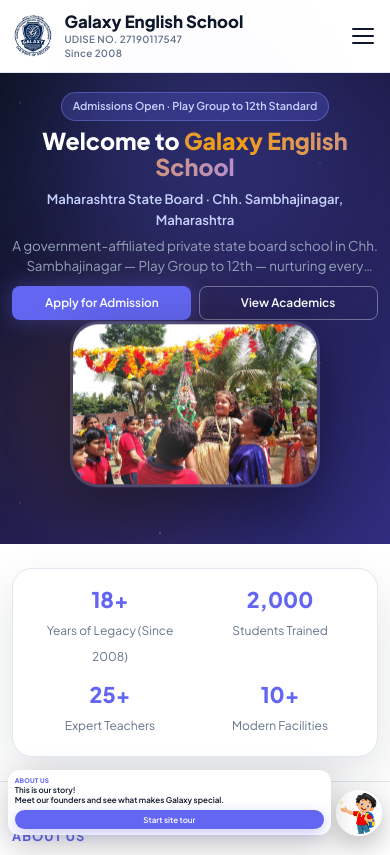
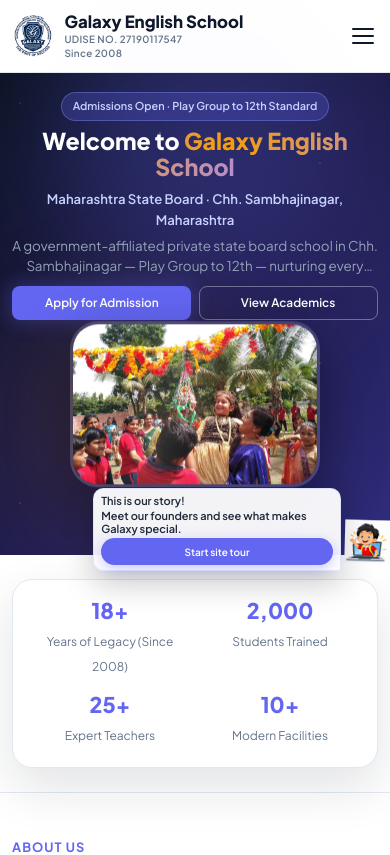
Before and after one commit to GalaxyEnglishSchool/galaxy-english-school, a React (Vite) app: page / in a window 390 px wide. Shown: the top 855 px of the page. Built offline with nearby package versions, Linux system fonts and the light colour scheme.

Commit message:
minor joy changes

```diff
--- a/src/components/About.jsx
+++ b/src/components/About.jsx
@@ -72,7 +72,7 @@
       </div>
 
       <div className="about__joy-track">
-        <JoyGuide variant="section" sectionId="about" />
+        <JoyGuide variant="section" sectionId="about" key="joy-about" />
       </div>
     </section>
   )
--- a/src/components/Hero.css
+++ b/src/components/Hero.css
@@ -208,15 +208,16 @@
   }
 
   .hero__joy-track {
-    min-height: 5.5rem;
-    margin-top: 0.5rem;
-    padding-bottom: 0.75rem;
-    padding-left: max(0.75rem, env(safe-area-inset-left));
-    padding-right: max(0.75rem, env(safe-area-inset-right));
+    min-height: 0;
+    height: 0;
+    margin: 0;
+    padding: 0;
+    overflow: visible;
+    pointer-events: none;
   }
 }
 
-/* Phone only — compact hero + Joy on bottom line */
+/* Phone — restore Joy anchor strip at bottom of hero section */
 @media (max-width: 767px) {
   .hero {
     padding: 1.15rem 0 0;
@@ -281,10 +282,20 @@
   }
 
   .hero__joy-track {
-    min-height: 3.5rem;
-    margin-top: 0.35rem;
-    padding-bottom: 0.5rem;
-    padding-left: max(0.65rem, env(safe-area-inset-left));
-    padding-right: max(0.65rem, env(safe-area-inset-right));
+    position: relative;
+    min-height: 4.25rem;
+    height: auto;
+    margin-top: 0.25rem;
+    padding: 0 max(0.65rem, env(safe-area-inset-right)) 0.45rem max(0.65rem, env(safe-area-inset-left));
+    overflow: visible;
+    pointer-events: none;
+  }
+
+  .hero__joy-track:has(.joy-guide--entrance) {
+    min-height: 5rem;
+  }
+
+  .hero__joy-track .joy-guide {
+    pointer-events: auto;
   }
 }
--- a/src/components/Hero.jsx
+++ b/src/components/Hero.jsx
@@ -43,7 +43,7 @@
       </div>
 
       <div className="hero__joy-track">
-        <JoyGuide variant="hero" />
+        <JoyGuide variant="hero" key="joy-hero" />
       </div>
     </section>
   )
--- a/src/components/JoyGuide.css
+++ b/src/components/JoyGuide.css
@@ -45,6 +45,10 @@
 .joy-guide--float.joy-guide--settled .joy-guide__cta {
   animation: none;
   opacity: 1;
+}
+
+.joy-guide--float.joy-guide--settled .joy-guide__line,
+.joy-guide--float.joy-guide--settled .joy-guide__cta {
   transform: none;
 }
 
@@ -427,9 +431,11 @@
 }
 
 .joy-guide__bubble--hi-phase {
-  flex: 0 1 auto;
-  min-width: 4.5rem;
-  padding: 0.45rem 0.65rem;
+  flex: 0 0 auto;
+  min-width: 0;
+  width: fit-content;
+  max-width: 4.25rem;
+  padding: 0.28rem 0.45rem;
 }
 
 .joy-guide__bubble--hi-phase .joy-guide__line--hi {
@@ -437,9 +443,11 @@
   transform: none;
   animation: none;
   margin: 0;
-  font-size: 0.85rem;
+  font-size: 0.72rem;
   font-weight: 700;
+  line-height: 1.1;
   text-align: center;
+  white-space: nowrap;
 }
 
 .joy-guide__bubble--guide-phase .joy-guide__line,
@@ -535,32 +543,321 @@
   }
 }
 
+/* Tablet + iPad — unified bottom dock (768–1024) */
 @media (max-width: 1024px) {
-  .joy-guide--hero {
-    width: min(260px, 94%);
+  .joy-guide {
+    --joy-char-w: 3.75rem;
+    --joy-char-h: 4.25rem;
+    --joy-label: 0.625rem;
+    --joy-line: 0.8125rem;
+    --joy-line-last: 0.75rem;
+    --joy-cta: 0.75rem;
+    --joy-bubble-pad: 0.55rem 0.7rem;
+    --joy-dock-bottom: max(0.75rem, env(safe-area-inset-bottom));
+    --joy-dock-inline: max(0.75rem, env(safe-area-inset-inline-end, env(safe-area-inset-right)));
+  }
+
+  .joy-guide--float,
+  .joy-guide--section {
+    position: fixed;
+    bottom: var(--joy-dock-bottom);
+    right: var(--joy-dock-inline);
+    left: max(0.75rem, env(safe-area-inset-inline-start, env(safe-area-inset-left)));
+    width: auto;
+    z-index: 500;
+    justify-content: flex-end;
+    pointer-events: auto;
+  }
+
+  .joy-guide--float .joy-guide__character,
+  .joy-guide--section .joy-guide__character {
+    width: var(--joy-char-w);
+    height: var(--joy-char-h);
+  }
+
+  .joy-guide--float .joy-guide__image {
+    max-height: var(--joy-char-h);
+  }
+
+  .joy-guide--float .joy-guide__bubble,
+  .joy-guide--section .joy-guide__bubble {
+    max-width: min(calc(100vw - var(--joy-char-w) - 2.5rem), calc(100% - var(--joy-char-w) - 0.5rem));
+    padding: var(--joy-bubble-pad);
+  }
+
+  .joy-guide--float .joy-guide__label,
+  .joy-guide--section .joy-guide__label {
+    font-size: var(--joy-label);
+    letter-spacing: 0.05em;
+    margin-bottom: 0.12rem;
+  }
+
+  .joy-guide--float .joy-guide__line,
+  .joy-guide--section .joy-guide__line {
+    font-size: var(--joy-line);
+    line-height: 1.35;
+  }
+
+  .joy-guide--float .joy-guide__line:last-child,
+  .joy-guide--section .joy-guide__line:last-child {
+    font-size: var(--joy-line-last);
+  }
+
+  .joy-guide__cta {
+    padding: 0.38rem 0.65rem;
+    font-size: var(--joy-cta);
+    min-height: 2.125rem;
+  }
+
+  .joy-guide__actions {
+    gap: 0.28rem;
+    margin-top: 0.3rem;
+  }
+
+  /* Entrance sprite sizing on tablet float/section contexts */
+  .joy-guide--entrance .joy-guide__character {
+    width: var(--joy-char-w);
+    height: var(--joy-char-h);
+  }
+
+  .joy-guide--entrance .joy-guide__sprite {
+    max-height: var(--joy-char-h);
+  }
+}
+
+/* Phone + iPhone — hero Joy lives at bottom of first section only */
+@media (max-width: 767px) {
+  .joy-guide--hero,
+  .joy-guide--hero.joy-guide--intro {
+    position: absolute;
+    bottom: 0;
+    right: 0;
+    left: auto;
+    width: auto;
+    max-width: calc(100% - 0.35rem);
+    z-index: 20;
+    flex-direction: row-reverse;
+    align-items: flex-end;
+    gap: 0.2rem;
+    justify-content: flex-end;
+    pointer-events: auto;
   }
 
   .joy-guide--hero.joy-guide--entrance {
-    width: min(260px, 94%);
+    position: absolute;
+    bottom: 0;
+    left: 0;
+    right: auto;
+    width: var(--joy-char-w);
+    max-width: none;
+    z-index: 20;
+    flex-direction: row-reverse;
+    align-items: flex-end;
+    gap: 0;
+    justify-content: flex-end;
+    pointer-events: auto;
+    overflow: visible;
+    animation: joy-entrance-path-mobile 3s linear forwards;
+    will-change: transform, left;
   }
 
+  @keyframes joy-entrance-path-mobile {
+    0% {
+      left: 0;
+      transform: translateX(0);
+    }
+    33.33% {
+      left: 50%;
+      transform: translateX(-50%);
+    }
+    66.66%,
+    100% {
+      left: 100%;
+      transform: translateX(-100%);
+    }
+  }
+
+  .joy-guide--float {
+    left: auto;
+    width: auto;
+    max-width: calc(100vw - 1rem);
+    gap: 0.2rem;
+  }
+
+  .joy-guide--float .joy-guide__bubble {
+    flex: 0 1 auto;
+    width: auto;
+  }
+
+  .joy-guide--hero .joy-guide__character,
   .joy-guide--hero.joy-guide--entrance .joy-guide__character {
-    width: 3.5rem;
-    height: 4.25rem;
+    width: var(--joy-char-w);
+    height: var(--joy-char-h);
+  }
+
+  .joy-guide--hero .joy-guide__image {
+    max-height: var(--joy-char-h);
+  }
+
+  .joy-guide {
+    --joy-char-w: 2.85rem;
+    --joy-char-h: 3.25rem;
+    --joy-label: 0.5625rem;
+    --joy-line: 0.6875rem;
+    --joy-line-last: 0.6875rem;
+    --joy-cta: 0.625rem;
+    --joy-bubble-pad: 0.32rem 0.45rem;
+    --joy-dock-bottom: max(0.55rem, env(safe-area-inset-bottom));
+    --joy-dock-inline: max(0.55rem, env(safe-area-inset-inline-end, env(safe-area-inset-right)));
+  }
+
+  .joy-guide--hero .joy-guide__label,
+  .joy-guide--hero.joy-guide--intro .joy-guide__label,
+  .joy-guide--hero.joy-guide--entrance .joy-guide__label {
+    display: none;
+  }
+
+  .joy-guide--hero .joy-guide__bubble,
+  .joy-guide--hero.joy-guide--intro .joy-guide__bubble {
+    flex: 0 1 auto;
+    width: auto;
+    max-width: min(calc(100vw - var(--joy-char-w) - 1.25rem), 15.5rem);
+    padding: var(--joy-bubble-pad);
+    border-radius: 0.65rem 0.65rem 0.2rem 0.65rem;
+  }
+
+  .joy-guide--hero .joy-guide__line,
+  .joy-guide--hero.joy-guide--intro .joy-guide__line {
+    font-size: var(--joy-line);
+    line-height: 1.22;
+  }
+
+  .joy-guide--hero .joy-guide__line + .joy-guide__line {
+    margin-top: 0.08rem;
+  }
+
+  .joy-guide--hero .joy-guide__line:last-child,
+  .joy-guide--hero.joy-guide--intro .joy-guide__line:last-of-type,
+  .joy-guide--hero.joy-guide--entrance .joy-guide__line:last-child {
+    font-size: 0.625rem;
+    color: var(--color-text-muted);
+    font-weight: 500;
+  }
+
+  .joy-guide--hero .joy-guide__line:first-child:last-child,
+  .joy-guide--hero.joy-guide--intro .joy-guide__line:first-child:last-of-type {
+    font-size: var(--joy-line);
+    color: var(--color-text-heading);
+    font-weight: 600;
+  }
+
+  .joy-guide--hero.joy-guide--entrance .joy-guide__bubble--hi-phase {
+    position: absolute;
+    right: calc(100% + 0.2rem);
+    left: auto;
+    bottom: 0.15rem;
+    flex: none;
+    width: fit-content;
+    max-width: 3.25rem;
+    min-width: 0;
+    padding: 0.16rem 0.32rem;
+    border-radius: 0.55rem;
+    pointer-events: none;
+    animation: joy-bubble-hi-phase-mobile 3s linear forwards;
+  }
+
+  .joy-guide--hero.joy-guide--entrance .joy-guide__bubble--hi-phase .joy-guide__line--hi {
+    font-size: 0.625rem;
+    line-height: 1;
+  }
+
+  @keyframes joy-bubble-hi-phase-mobile {
+    0%, 32.99%, 66%, 100% {
+      display: none;
+      opacity: 0;
+      visibility: hidden;
+    }
+    33%, 65.99% {
+      display: block;
+      opacity: 1;
+      visibility: visible;
+    }
+  }
+
+  .joy-guide--hero.joy-guide--entrance .joy-guide__bubble--guide-phase {
+    position: absolute;
+    right: calc(100% + 0.2rem);
+    left: auto;
+    bottom: 0;
+    flex: none;
+    width: auto;
+    max-width: min(calc(100vw - var(--joy-char-w) - 1.25rem), 15.5rem);
+    padding: var(--joy-bubble-pad);
+    pointer-events: auto;
+    animation: joy-bubble-guide-phase-mobile 3s linear forwards;
+  }
+
+  @keyframes joy-bubble-guide-phase-mobile {
+    0%, 65.99% {
+      display: none;
+      opacity: 0;
+      visibility: hidden;
+    }
+    66%, 100% {
+      display: block;
+      opacity: 1;
+      visibility: visible;
+    }
+  }
+
+  .joy-guide--hero .joy-guide__avatar,
+  .joy-guide--hero.joy-guide--entrance .joy-guide__avatar,
+  .joy-guide--float .joy-guide__avatar {
+    padding: 0;
+    border: none;
+    border-radius: 0;
+    box-shadow: none;
+    background: none;
+    overflow: visible;
+  }
+
+  .joy-guide--hero .joy-guide__image,
+  .joy-guide--hero.joy-guide--entrance .joy-guide__sprite,
+  .joy-guide--float .joy-guide__image {
+    object-fit: contain;
+    border-radius: 0;
+  }
+
+  .joy-guide--hero.joy-guide--entrance .joy-guide__line {
+    font-size: var(--joy-line);
+    line-height: 1.22;
+  }
+
+  .joy-guide--hero .joy-guide__actions,
+  .joy-guide--hero.joy-guide--entrance .joy-guide__actions {
+    flex-direction: row;
+    flex-wrap: wrap;
+    gap: 0.18rem;
+    margin-top: 0.18rem;
+  }
+
+  .joy-guide--hero .joy-guide__cta,
+  .joy-guide--hero.joy-guide--entrance .joy-guide__cta {
+    width: auto;
+    flex: 1 1 calc(50% - 0.1rem);
+    min-height: 1.65rem;
+    padding: 0.18rem 0.35rem;
+    font-size: var(--joy-cta);
+  }
+
+  .joy-guide--hero .joy-guide__cta--dismiss {
+    flex: 0 1 auto;
   }
 
   .joy-guide--hero.joy-guide--entrance .joy-guide__sprite {
-    max-height: 4.25rem;
+    max-height: var(--joy-char-h);
   }
 
-  .joy-guide--hero.joy-guide--entrance .joy-guide__bubble--hi-phase,
-  .joy-guide--hero.joy-guide--entrance .joy-guide__bubble--guide-phase {
-    right: 3.85rem;
-    width: min(180px, calc(100% - 4.25rem));
-  }
-}
-
-@media (max-width: 767px) {
   .about__joy-track {
     position: static;
     min-height: 0;
@@ -571,137 +868,36 @@
     pointer-events: none;
   }
 
-  .joy-guide--hero:not(.joy-guide--entrance),
-  .joy-guide--section {
-    position: fixed;
-    bottom: max(0.55rem, env(safe-area-inset-bottom));
-    right: max(0.5rem, env(safe-area-inset-right));
-    left: max(0.5rem, env(safe-area-inset-left));
-    width: auto;
-    z-index: 500;
-    justify-content: flex-end;
-    pointer-events: auto;
+  .joy-guide--float .joy-guide__label {
+    display: none;
   }
 
-  .joy-guide--hero.joy-guide--entrance {
-    position: absolute;
-    bottom: 0;
-    right: auto;
-    left: 0;
-    width: min(210px, 96%);
-    z-index: 20;
-    animation: joy-entrance-path 3s linear forwards;
+  .joy-guide--float .joy-guide__bubble {
+    max-width: calc(100% - var(--joy-char-w) - 0.35rem);
+    padding: var(--joy-bubble-pad);
+    border-radius: 0.65rem 0.65rem 0.2rem 0.65rem;
   }
 
-  .joy-guide--entrance .joy-guide__character {
-    width: 2.75rem;
-    height: 3.15rem;
-  }
-
-  .joy-guide--entrance .joy-guide__sprite {
-    max-height: 3.15rem;
-  }
-
-  .joy-guide--entrance .joy-guide__bubble--hi-phase,
-  .joy-guide--entrance .joy-guide__bubble--guide-phase {
-    right: 3rem;
-    width: min(145px, calc(100% - 3.15rem));
-    padding: 0.35rem 0.45rem;
-    bottom: 0.05rem;
-  }
-
-  .joy-guide--entrance .joy-guide__bubble--hi-phase .joy-guide__line--hi {
-    font-size: 0.72rem;
-  }
-
-  .joy-guide--entrance .joy-guide__label {
-    font-size: 0.5rem;
-    margin-bottom: 0.06rem;
-  }
-
-  .joy-guide--entrance .joy-guide__line {
-    font-size: 0.58rem;
+  .joy-guide--float .joy-guide__line {
+    font-size: var(--joy-line);
     line-height: 1.22;
   }
 
-  .joy-guide--entrance .joy-guide__cta {
-    margin-top: 0.12rem;
-    padding: 0.22rem 0.38rem;
-    font-size: 0.56rem;
+  .joy-guide--float .joy-guide__line + .joy-guide__line {
+    margin-top: 0.08rem;
   }
 
-  .joy-guide--float {
-    bottom: 0.55rem;
-    right: 0.5rem;
-    left: 0.5rem;
-    width: auto;
-    justify-content: flex-end;
-  }
-
-  .joy-guide--float .joy-guide__character {
-    width: 2.55rem;
-  }
-
-  .joy-guide--float .joy-guide__image {
-    max-height: 3.5rem;
-  }
-
-  .joy-guide--float .joy-guide__bubble {
-    max-width: calc(100% - 2.85rem);
-    padding: 0.28rem 0.36rem;
-  }
-
-  .joy-guide--float .joy-guide__label,
-  .joy-guide--hero:not(.joy-guide--entrance) .joy-guide__label,
-  .joy-guide--section .joy-guide__label {
-    font-size: 0.4rem;
-    letter-spacing: 0.03em;
-    margin-bottom: 0.04rem;
-  }
-
-  .joy-guide--float .joy-guide__line,
-  .joy-guide--hero:not(.joy-guide--entrance) .joy-guide__line,
-  .joy-guide--section .joy-guide__line,
-  .joy-guide--intro:not(.joy-guide--entrance) .joy-guide__line {
-    font-size: 0.5rem;
-    line-height: 1.18;
-  }
-
-  .joy-guide--float .joy-guide__line:last-child,
-  .joy-guide--hero:not(.joy-guide--entrance) .joy-guide__line:last-child,
-  .joy-guide--section .joy-guide__line:last-child,
-  .joy-guide--intro:not(.joy-guide--entrance) .joy-guide__line:last-of-type {
-    font-size: 0.48rem;
-  }
-
-  .joy-guide--hero:not(.joy-guide--entrance) .joy-guide__character,
-  .joy-guide--section .joy-guide__character {
-    width: 2.85rem;
-    height: 2.85rem;
-  }
-
-  .joy-guide--hero:not(.joy-guide--entrance) .joy-guide__bubble,
-  .joy-guide--section .joy-guide__bubble,
-  .joy-guide--intro:not(.joy-guide--entrance) .joy-guide__bubble {
-    padding: 0.28rem 0.36rem;
-    max-width: min(calc(100vw - 3.25rem), calc(100% - 3.15rem));
-  }
-
-  .joy-guide--hero:not(.joy-guide--entrance) .joy-guide__cta,
-  .joy-guide--section .joy-guide__cta {
-    margin-top: 0.1rem;
-    padding: 0.18rem 0.34rem;
-    font-size: 0.5rem;
-  }
-
-  .joy-guide__actions {
+  .joy-guide--float .joy-guide__actions {
+    flex-direction: row;
     gap: 0.18rem;
     margin-top: 0.18rem;
   }
 
-  .joy-guide__cta {
-    padding: 0.22rem 0.34rem;
-    font-size: 0.5rem;
+  .joy-guide--float .joy-guide__cta {
+    flex: 1;
+    width: auto;
+    min-height: 1.65rem;
+    padding: 0.18rem 0.35rem;
   }
 }
 
--- a/src/components/JoyGuide.jsx
+++ b/src/components/JoyGuide.jsx
@@ -1,4 +1,4 @@
-import { memo, useEffect, useRef, useState } from 'react'
+import { memo, useCallback, useEffect, useRef, useState } from 'react'
 import joyHi from '../assets/joy-hi.png'
 import joyLaptop from '../assets/Showwebsite.png'
 import joyRunning from '../assets/joy-running.png'
@@ -22,22 +22,56 @@
   const isHero = variant === 'hero'
   const isSectionAnchor = variant === 'section' && sectionId
   const isFloat = variant === 'float'
-  const wasOnHero = useRef(false)
+  const [heroEntranceDone, setHeroEntranceDone] = useState(false)
   const [floatSettled, setFloatSettled] = useState(false)
   const [sectionChanging, setSectionChanging] = useState(false)
+  const [useFixedDock, setUseFixedDock] = useState(
+    () => typeof window !== 'undefined' && window.matchMedia('(max-width: 1024px)').matches,
+  )
   const prevActiveSection = useRef(activeSection)
 
   useEffect(() => {
-    if (!isHero) return undefined
-    if (!pastHero) {
-      wasOnHero.current = true
-      return undefined
-    }
-    if (wasOnHero.current) {
-      markHeroEntrancePlayed()
-    }
+    const mediaQuery = window.matchMedia('(max-width: 1024px)')
+    const syncDockMode = () => setUseFixedDock(mediaQuery.matches)
+    syncDockMode()
+    mediaQuery.addEventListener('change', syncDockMode)
+    return () => mediaQuery.removeEventListener('change', syncDockMode)
+  }, [])
+
+  const entranceDone = isHero ? heroEntranceDone : true
+  const showEntrance = isHero && !heroEntranceDone
+  const showIntro = isHero && (showEntrance || (isFirstVisit && !pastHero))
+  const joyImage = isHero ? joyLaptop : joyStanding
+  const entranceGuide = joyGuideMessages.homeFirstVisit
+  const displayGuide = isHero && isFirstVisit ? entranceGuide : guide
+
+  const isVisible = isHero
+    ? !pastHero
+    : isSectionAnchor
+      ? pastHero && activeSection === sectionId && heroEntrancePlayed && !useFixedDock
+      : isFloat
+        ? pastHero
+          && heroEntrancePlayed
+          && (!JOY_ANCHORED_SECTIONS.includes(activeSection) || useFixedDock)
+        : false
+
+  const completeEntrance = useCallback(() => {
+    setHeroEntranceDone(true)
+    markHeroEntrancePlayed()
+  }, [markHeroEntrancePlayed])
+
+  useEffect(() => {
+    if (!isHero || heroEntranceDone) return undefined
+
+    const timer = window.setTimeout(completeEntrance, 3100)
+    return () => window.clearTimeout(timer)
+  }, [isHero, heroEntranceDone, completeEntrance])
+
+  useEffect(() => {
+    if (!isHero || !pastHero || heroEntranceDone || window.scrollY < 120) return undefined
+    completeEntrance()
     return undefined
-  }, [isHero, pastHero, markHeroEntrancePlayed])
+  }, [isHero, pastHero, heroEntranceDone, completeEntrance])
 
   useEffect(() => {
     if (!isFloat || !pastHero) {
@@ -60,17 +94,6 @@
     const timer = window.setTimeout(() => setSectionChanging(false), 220)
     return () => window.clearTimeout(timer)
   }, [activeSection, isFloat, floatSettled])
-
-  const isVisible = isHero
-    ? !pastHero
-    : isSectionAnchor
-      ? pastHero && activeSection === sectionId
-      : pastHero && !JOY_ANCHORED_SECTIONS.includes(activeSection)
-  const showEntrance = isHero && !pastHero && !heroEntrancePlayed
-  const showIntro = isHero && !pastHero && (showEntrance || isFirstVisit)
-  const joyImage = isHero ? joyLaptop : joyStanding
-  const entranceGuide = joyGuideMessages.homeFirstVisit
-  const displayGuide = isHero && isFirstVisit ? entranceGuide : guide
 
   if (!isVisible || siteTourActive) return null
 
--- a/src/components/office/JoyFieldTour.jsx
+++ b/src/components/office/JoyFieldTour.jsx
@@ -60,7 +60,7 @@
   }, [])
 
   const applySpotlight = useCallback((target, secondaryTarget, tourStep) => {
-    const isMobile = window.innerWidth <= 767
+    const isMobile = window.innerWidth <= 1024
     const padding = isMobile ? 4 : 10
     const inset = isMobile ? 6 : 12
     const rect = target.getBoundingClientRect()
@@ -135,7 +135,7 @@
       ? document.querySelector(`[data-joy-tour="${step.secondaryTarget}"]`)
       : null
 
-    const isMobile = window.innerWidth <= 767
+    const isMobile = window.innerWidth <= 1024
     target.scrollIntoView({
       behavior: 'smooth',
       block: isMobile ? 'start' : 'center',
--- a/src/data/joyGuideData.js
+++ b/src/data/joyGuideData.js
@@ -18,18 +18,14 @@
   homeFirstVisit: {
     title: 'Joy',
     lines: [
-      'Hi! I\'m Joy 👋',
-      `Welcome to ${site.name}!`,
-      'Tap Start site tour — I\'ll walk you through every section!',
+      `Hi! I'm Joy 👋 Welcome to ${site.name}!`,
+      'Tap Start site tour to explore.',
     ],
   },
   home: {
     title: 'Joy',
     lines: [
-      'Hey! Welcome!',
-      'How are you?',
-      "I'm Joy!",
-      `Welcome to ${site.name}!`,
+      `Hey! I'm Joy 👋 Welcome to ${site.name}!`,
     ],
   },
   about: {
--- a/src/pages/HomePage.jsx
+++ b/src/pages/HomePage.jsx
@@ -32,7 +32,7 @@
           <Contact />
         </Suspense>
       </main>
-      {!siteTourActive && <JoyGuide variant="float" />}
+      {!siteTourActive && <JoyGuide variant="float" key="joy-float" />}
       {siteTourActive && (
         <JoyFieldTour
           steps={WEBSITE_JOY_TOUR_STEPS}
```
Also changed, not shown: src/components/About.css (+9 -0 lines), src/components/office/JoyFieldTour.css (+55 -15 lines), src/context/JoyGuideContext.jsx (+16 -2 lines).
